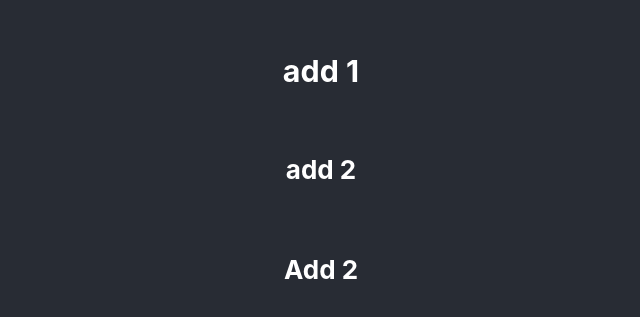
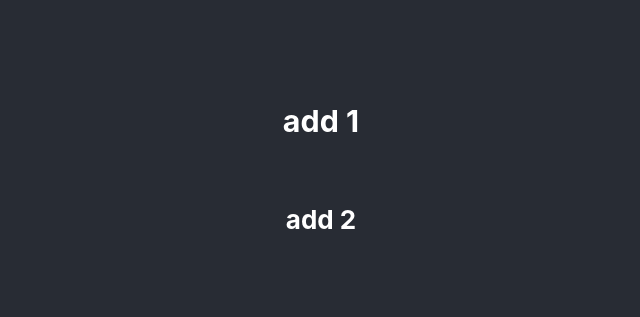
Before and after one commit to Nabarajrai/testing, a React (Create React App) app: page / in a window 1280 px wide. Shown: the part 229-546 px from the top of the page, without its empty margins (319-959 px from the left). Built offline with nearby package versions, Linux system fonts and the light colour scheme.

Commit message:
remove 1

```diff
--- a/src/App.js
+++ b/src/App.js
@@ -7,7 +7,6 @@ function App() {
       <header className="App-header">
         <h3>add 1</h3>
         <h4>add 2</h4>
-        <h4>Add 2</h4>
       </header>
     </div>
   );
```
